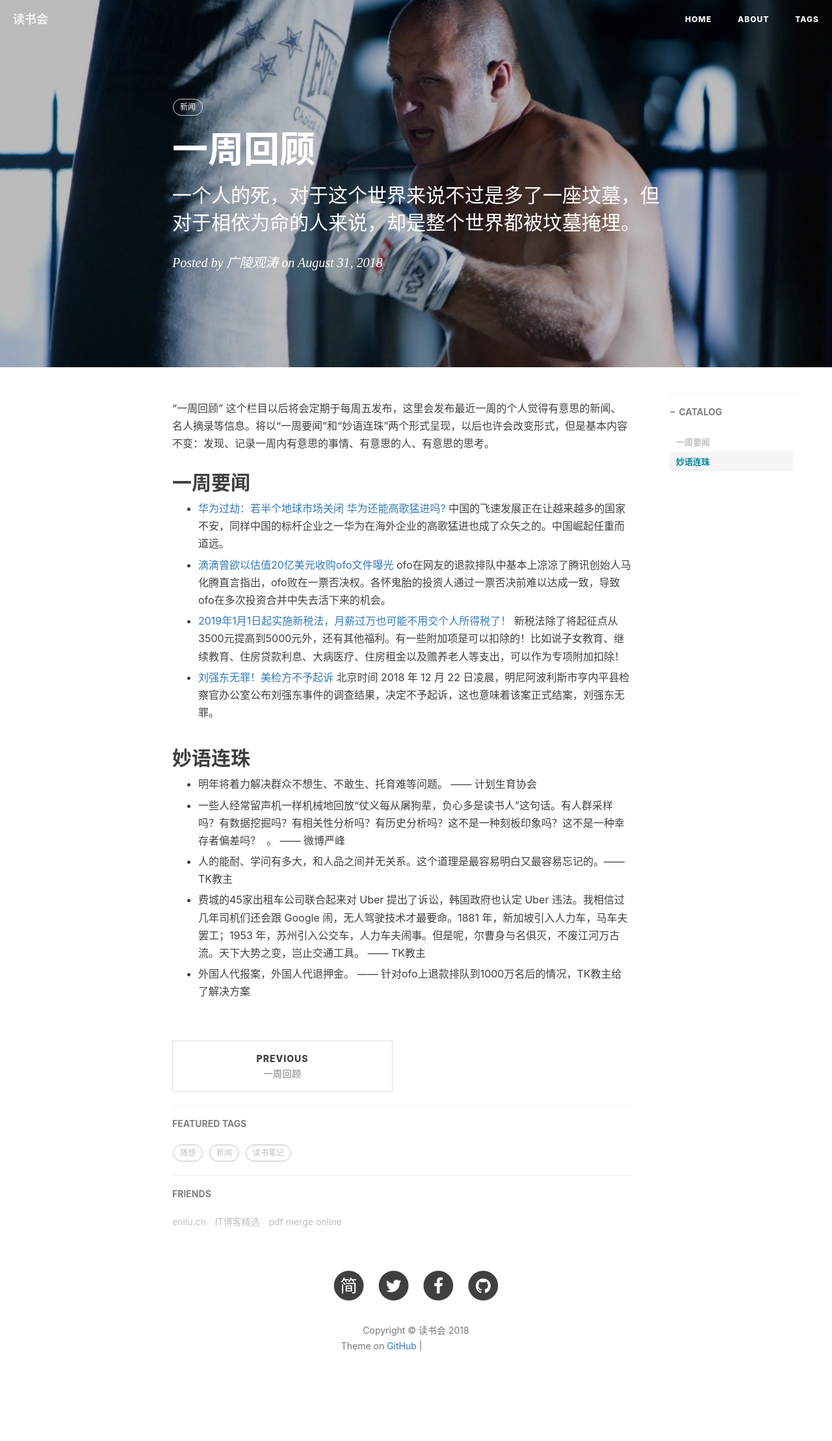
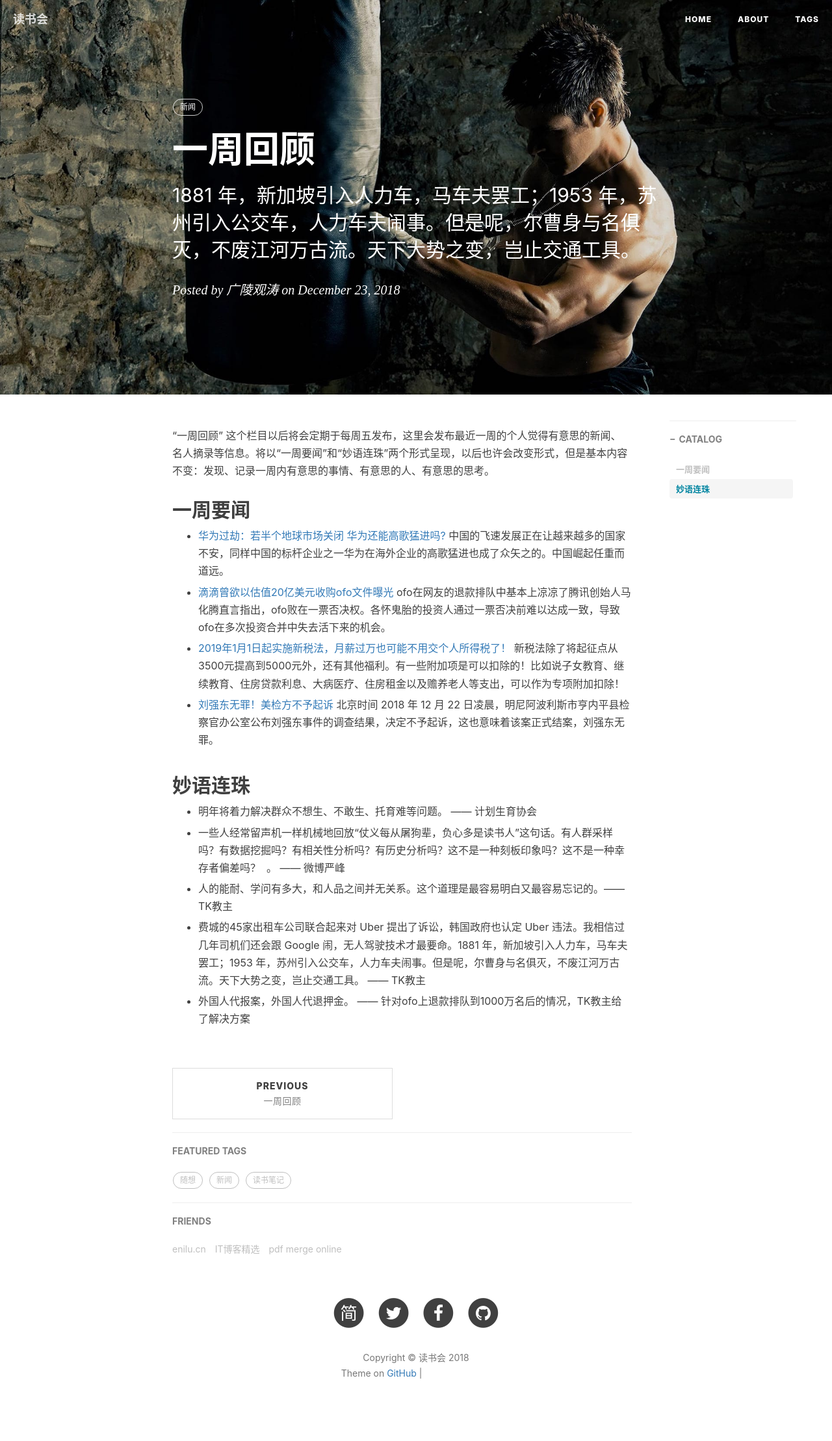
Before and after one commit to enilu-en/enilu-en.github.io, a Jekyll site: the page built from _posts/2018/2018-12-23-一周回顾.md, in a window 1280 px wide. Shown: the whole page at 65% size. Built offline with Jekyll 4.4.1, drawn with Linux system fonts in a browser that asks for light colours; nearby versions of some CDN libraries; comment, search, counter and statistics services are not loaded; before the commit the page ends 2175 px from its top, so only the background shows below that; grey boxes are pictures that could not be loaded.

Commit message:
add blog

```diff
--- a/_posts/2018/2018-12-23-一周回顾.md
+++ b/_posts/2018/2018-12-23-一周回顾.md
@@ -1,10 +1,10 @@
 ---
 layout:     post
 title:      一周回顾
-subtitle:   一个人的死，对于这个世界来说不过是多了一座坟墓，但对于相依为命的人来说，却是整个世界都被坟墓掩埋。
-date:       2018-08-31
+subtitle:   1881 年，新加坡引入人力车，马车夫罢工；1953 年，苏州引入公交车，人力车夫闹事。但是呢，尔曹身与名俱灭，不废江河万古流。天下大势之变，岂止交通工具。
+date:       2018-12-23
 author:     广陵观涛
-header-img: img/post-bg-mma-6.jpg
+header-img: img/post-bg-mma-5.jpg
 catalog: true
 tags:
     - 新闻
```
